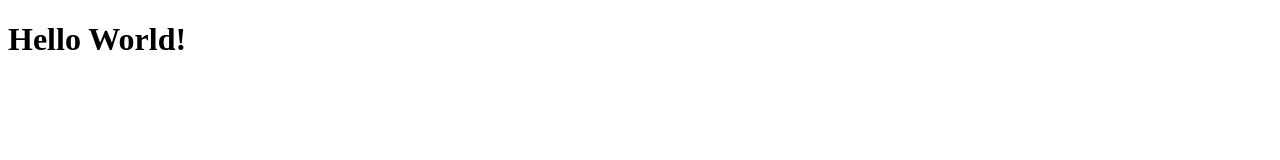
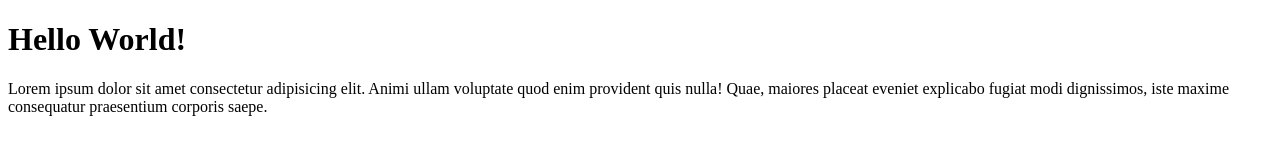
Before and after one commit to AryaW27/arya-git-test, a plain HTML site: page index.html in a window 1280 px wide. Drawn offline with Linux system fonts and the light colour scheme.

Commit message:
menambahkan paragraf

```diff
--- a/index.html
+++ b/index.html
@@ -8,5 +8,6 @@
   </head>
   <body>
     <h1>Hello World!</h1>
+    <p>Lorem ipsum dolor sit amet consectetur adipisicing elit. Animi ullam voluptate quod enim provident quis nulla! Quae, maiores placeat eveniet explicabo fugiat modi dignissimos, iste maxime consequatur praesentium corporis saepe.</p>
   </body>
 </html>
```
